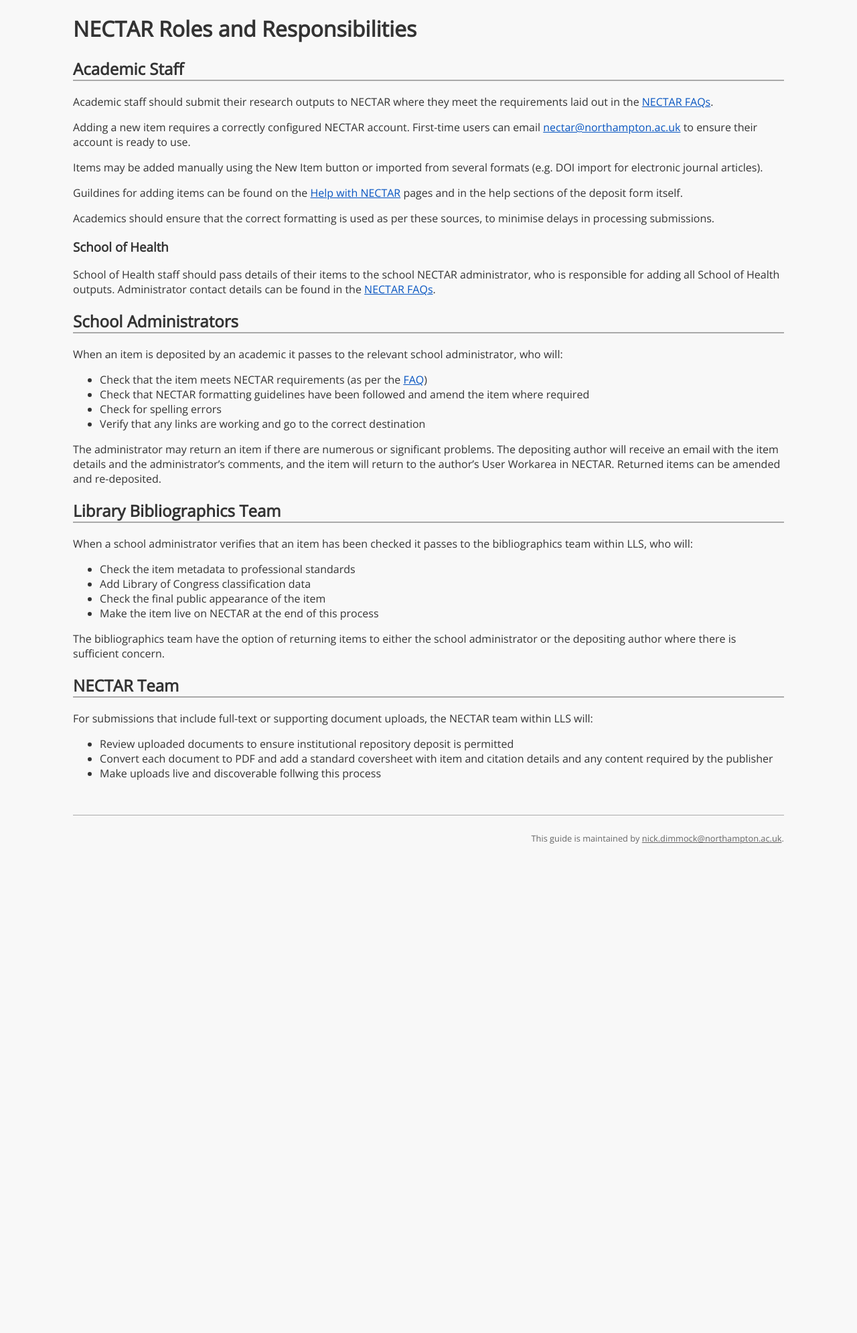
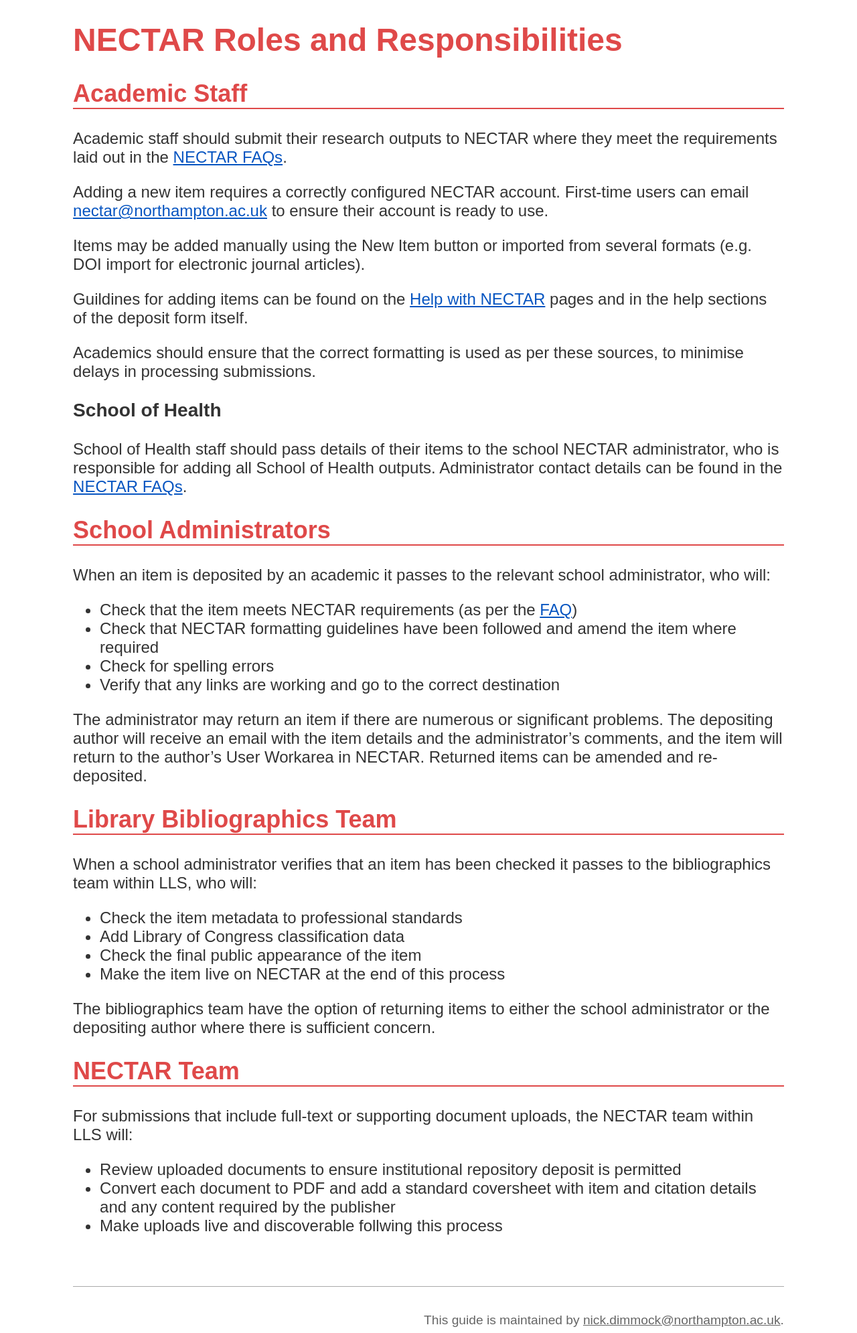
Before and after one commit to NickDimmock/nectar-roles, a Jekyll site: the page built from index.md, in a window 1280 px wide. Shown: the whole page at 67% size. Built offline with Jekyll 4.4.1, drawn with Linux system fonts in a browser that asks for light colours; nearby versions of some CDN libraries; some web fonts are replaced; Markdown is read by kramdown in place of the engine named in the settings; before the commit the page ends 1269 px from its top, so only the background shows below that.

Commit message:
CSS colour tweaks

```diff
--- a/_layouts/default.html
+++ b/_layouts/default.html
@@ -3,7 +3,7 @@
 	<head>
 		<meta charset="utf-8">
 		<title>NECTAR: roles and responsibilities</title>
-		<link href='http://fonts.googleapis.com/css?family=Open+Sans' rel='stylesheet' type='text/css'>
+		<link href='http://fonts.googleapis.com/css?family=Droid+Sans' rel='stylesheet' type='text/css'>
 		<link rel="stylesheet" href="stylesheets/styles.css">
 		<script src="http://ajax.googleapis.com/ajax/libs/jquery/1.11.0/jquery.min.js"></script>
 		<!--[if lt IE 9]>
--- a/stylesheets/styles.css
+++ b/stylesheets/styles.css
@@ -1,14 +1,16 @@
 body {
-  background: #f8f8f8;
-  font-family: "Open Sans", Arial, Helvetica, sans-serif;
+  font-family: "Droid Sans", Arial, Helvetica, sans-serif;
   color: #333;
+  font-size: 1.5em;
 }
 #content {
 	margin: 0 8% 0 8%;
 }
+h1, h2 {
+	color: #DF4949;
+}
 h2 {
-
-	border-bottom: 2px solid #aaa;
+	border-bottom: 2px solid #DF4949;
 }
 a, a:visited {
 	color: #0755c1;
```
